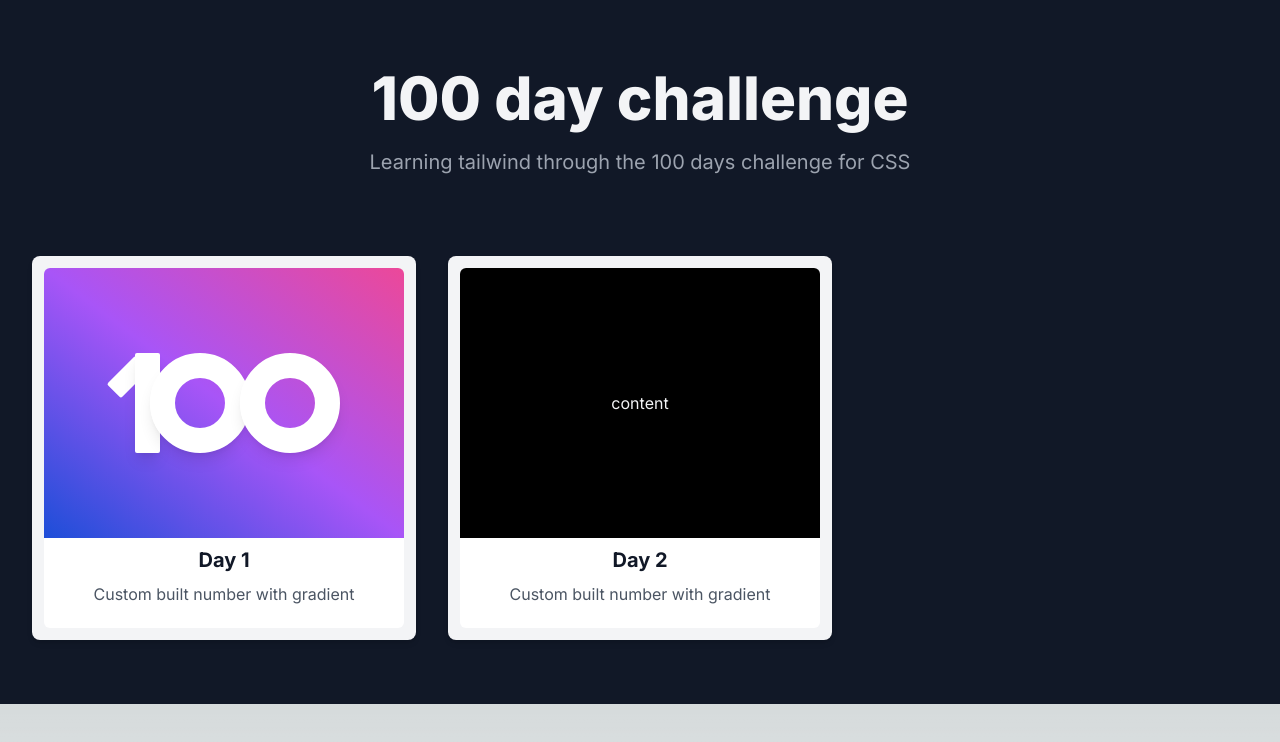
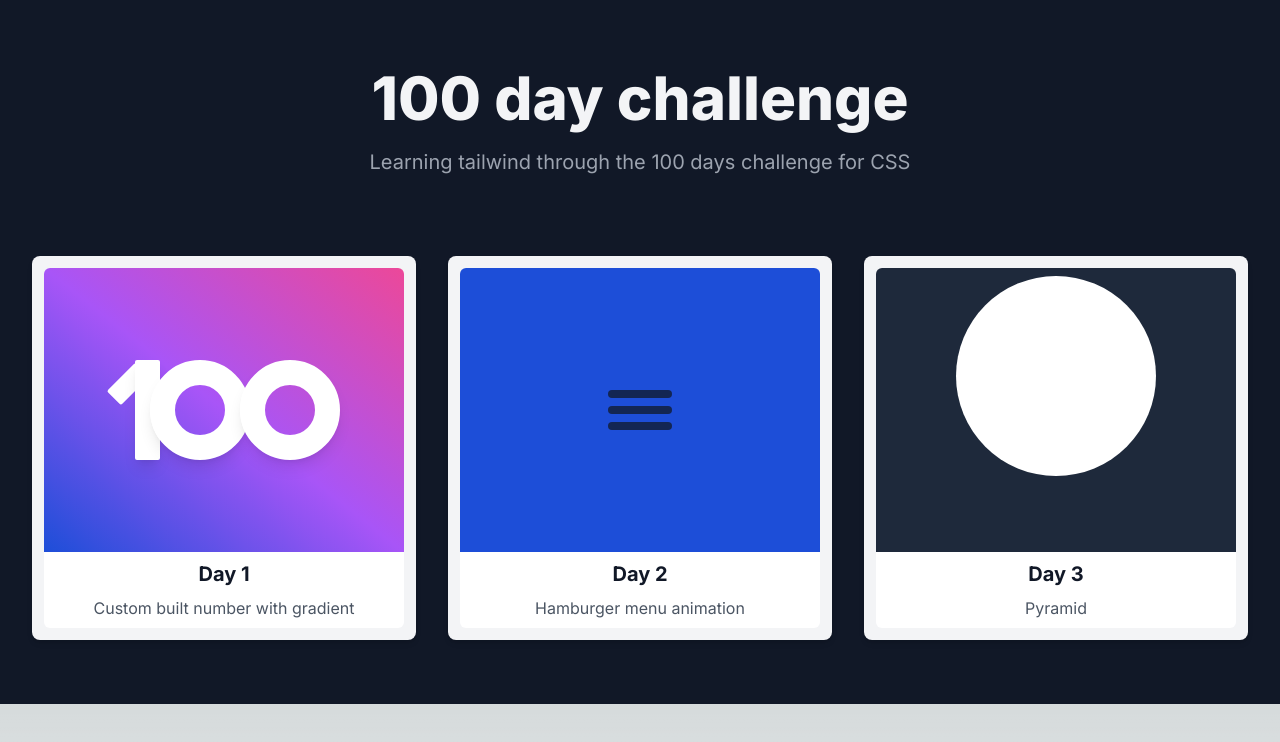
Before and after one commit to a01025303/portfolio, a Next.js app in the folder portfolio-akemi/: page /experimenting/hundred-days-challenge in a window 1280 px wide. Shown: the top 742 px of the page. Built offline with nearby package versions, Linux system fonts and the light colour scheme.

Commit message:
Finished day 2, started day 3, valentine's invitation

```diff
--- /dev/null
+++ b/portfolio-akemi/app/experimenting/2024140236/page.tsx
@@ -0,0 +1,9 @@
+"use client"
+
+export default function Page() {
+    return (
+        <div>
+
+        </div>
+    );
+}
--- a/portfolio-akemi/app/experimenting/hundred-days-challenge/page.tsx
+++ b/portfolio-akemi/app/experimenting/hundred-days-challenge/page.tsx
@@ -1,3 +1,5 @@
+'use client';
+import Hamburger from "@/app/ui/hundred-days-challenge/hamburger";
 export default function Page() {
     return (
         <section className="py-12 bg-gray-900 text-gray-100 sm:py-12 lg:py-16">
@@ -6,10 +8,10 @@ export default function Page() {
                     <p className="mt-1 text-4xl font-extrabold sm:text-5xl lg:text-6xl">100 day challenge</p>
                     <p className="max-w-xl mx-auto mt-5 text-xl text-gray-400">Learning tailwind through the 100 days challenge for CSS</p>
                 </div>
-                <div className="grid grid-cols-1 mx-auto mt-8 text-center gap-y-4 sm:gap-x-8 sm:grid-cols-2 lg:grid-cols-3 sm:mt-12 lg:mt-20 sm:text-left h-96">
-                    <div className="flex flex-col bg-gray-100 shadow-md rounded-lg">
+                <div className="grid grid-cols-1 mx-auto mt-8 text-center gap-y-4 sm:gap-x-8 sm:grid-cols-2 lg:grid-cols-3 sm:mt-12 lg:mt-20 sm:text-left h-full">
+                    <div className="flex flex-col bg-gray-100 shadow-md rounded-lg h-96">
                         <div className="m-3 bg-white flex flex-col rounded-md h-full">
-                            <div className="flex justify-center bg-gradient-to-tr from-blue-700 to-pink-500 via-purple-500 rounded-t-md p-2 h-3/4">
+                            <div className="flex justify-center bg-gradient-to-tr from-blue-700 to-pink-500 via-purple-500 rounded-t-md p-2 h-full">
                                 <div className="flex items-center relative">
                                     <div className="w-[40px] h-[20px] bg-white z-0 rounded-sm transform -rotate-45 mt-[-52px] mr-[-13px]"></div>
                                     <div className="h-[100px] w-[25px] bg-white z-10 rounded-sm shadow-lg mr-[-10px]"></div>
@@ -17,22 +19,39 @@ export default function Page() {
                                     <div className="bg-transparent w-[100px] h-[100px] border-solid border-white border-[25px] rounded-full z-30 shadow-lg"></div>
                                 </div>
                             </div>
-                            <div className="flex flex-col text-center p-2 h-1/4">
+                            <div className="flex flex-col text-center p-2">
                                 <p className="text-gray-900 font-bold text-xl pb-1">Day 1</p>
                                 <p className="text-gray-600 pt-1">Custom built number with gradient</p>
                             </div>
                         </div>
                     </div>
-                    <div className="flex flex-col bg-gray-100 shadow-md rounded-lg">
+                    <div className="flex flex-col bg-gray-100 shadow-md rounded-lg h-96">
                         <div className="m-3 bg-white flex flex-col rounded-md h-full">
-                            <div className="flex justify-center bg-black rounded-t-md p-2 h-3/4">
+                            <div className="flex justify-center bg-blue-700 rounded-t-md p-2 h-full">
                                 <div className="flex items-center relative">
-                                    <div>content</div>
+                                    <div>
+                                        <Hamburger />
+                                    </div>
                                 </div>
                             </div>
-                            <div className="flex flex-col text-center p-2 h-1/4">
+                            <div className="flex flex-col text-center p-2">
                                 <p className="text-gray-900 font-bold text-xl pb-1">Day 2</p>
-                                <p className="text-gray-600 pt-1">Custom built number with gradient</p>
+                                <p className="text-gray-600 pt-1">Hamburger menu animation</p>
+                            </div>
+                        </div>
+                    </div>
+                    <div className="flex flex-col bg-gray-100 shadow-md rounded-lg h-96">
+                        <div className="m-3 bg-white flex flex-col rounded-md h-full">
+                            <div className="flex justify-center bg-slate-800 rounded-t-md p-2 h-full">
+                                <div className="">
+                                    <div className="w-[200px] h-[200px] bg-white rounded-full">
+
+                                    </div>
+                                </div>
+                            </div>
+                            <div className="flex flex-col text-center p-2">
+                                <p className="text-gray-900 font-bold text-xl pb-1">Day 3</p>
+                                <p className="text-gray-600 pt-1">Pyramid</p>
                             </div>
                         </div>
                     </div>
--- /dev/null
+++ b/portfolio-akemi/app/ui/hundred-days-challenge/hamburger.tsx
@@ -0,0 +1,17 @@
+import React, { useState } from 'react';
+
+export default function Hamburger() {
+    const [isOpen, setIsOpen] = useState(false);
+    const genericHamburgerLine = 'h-2 w-16 rounded-full bg-gray-900 my-1 transition ease-in transform duration-300';
+    return (
+        <div>
+        <button
+            className = 'h-24 w-24 flex flex-col justify-center items-center group'
+            onClick={() => setIsOpen(!isOpen)}>
+            <div className={`${genericHamburgerLine} ${isOpen ? "translate-y-4 -rotate-45": "opacity-75 group-hover:opacity-100"}`}></div>
+            <div className={`${genericHamburgerLine} ${isOpen ? "opacity-0" : "opacity-75 group-hover:opacity-100"}`}></div>
+            <div className={`${genericHamburgerLine} ${isOpen ? "-translate-y-4 rotate-45": "opacity-75 group-hover:opacity-100"}`}></div>
+        </button>
+        </div>
+    );
+}
```
